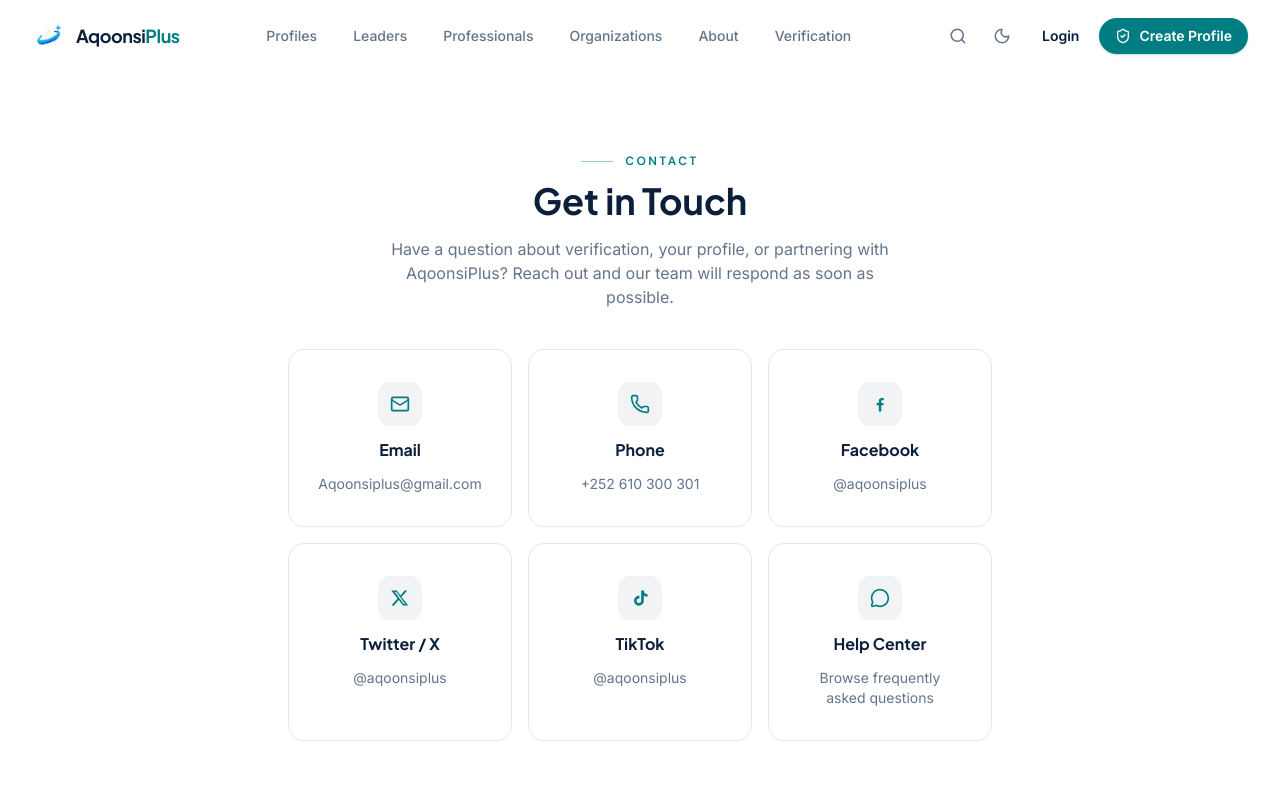
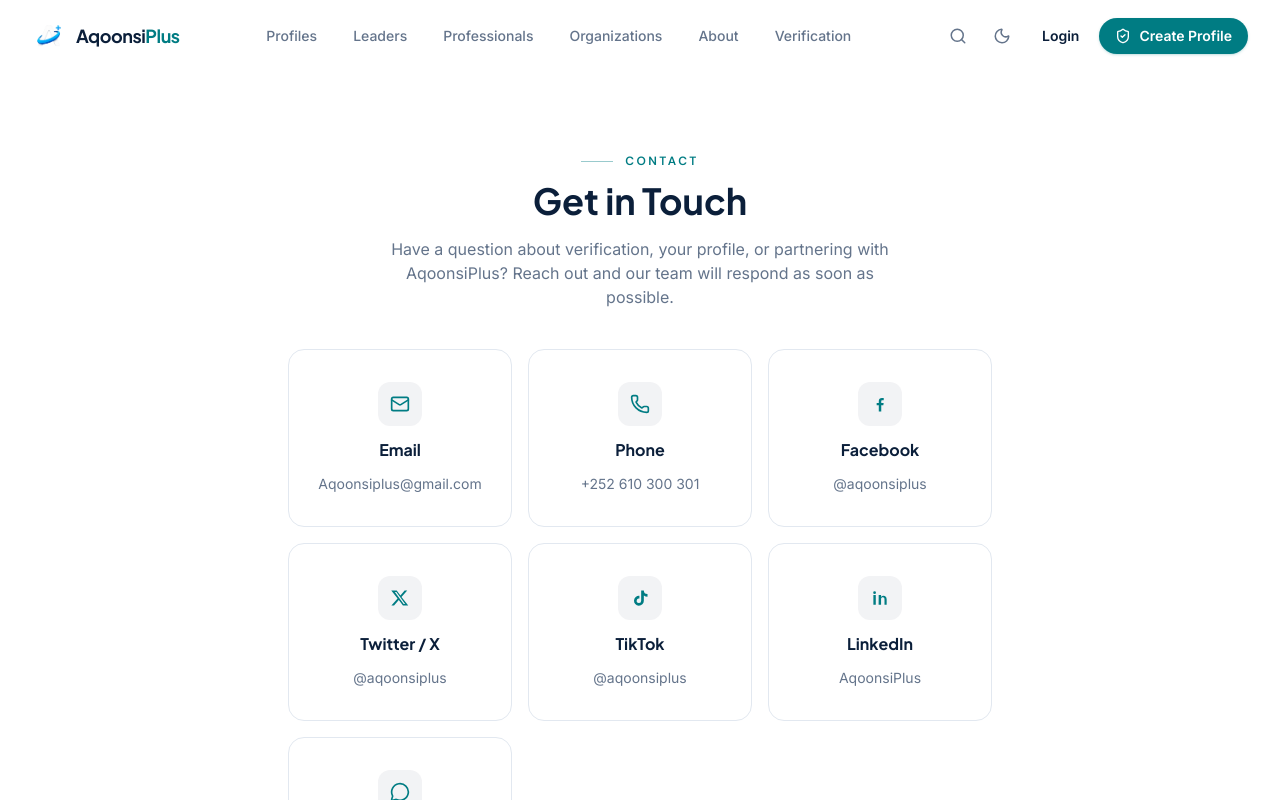
Before and after one commit to iisaghey/Plus, a Next.js app: page /contact in a window 1280 px wide. Shown: the top 800 px of the page. Built offline with nearby package versions, Linux system fonts and the light colour scheme.

Commit message:
Add LinkedIn back to footer and contact page socials

```diff
--- a/src/app/contact/page.tsx
+++ b/src/app/contact/page.tsx
@@ -5,6 +5,7 @@
   FacebookIcon,
   TwitterIcon,
   TikTokIcon,
+  LinkedinIcon,
 } from "@/components/ui/social-icons";
 
 export const metadata: Metadata = {
@@ -47,6 +48,13 @@
     external: true,
   },
   {
+    href: "https://www.linkedin.com/feed/",
+    icon: LinkedinIcon,
+    label: "LinkedIn",
+    value: "AqoonsiPlus",
+    external: true,
+  },
+  {
     href: "/help",
     icon: MessageCircle,
     label: "Help Center",
--- a/src/components/layout/footer.tsx
+++ b/src/components/layout/footer.tsx
@@ -4,6 +4,7 @@
   FacebookIcon,
   TwitterIcon,
   TikTokIcon,
+  LinkedinIcon,
 } from "@/components/ui/social-icons";
 
 const COLUMNS = [
@@ -45,6 +46,7 @@
     label: "TikTok",
     icon: TikTokIcon,
   },
+  { href: "https://www.linkedin.com/feed/", label: "LinkedIn", icon: LinkedinIcon },
 ];
 
 export function Footer() {
```
